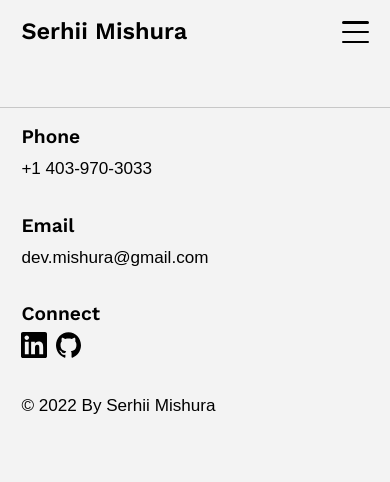
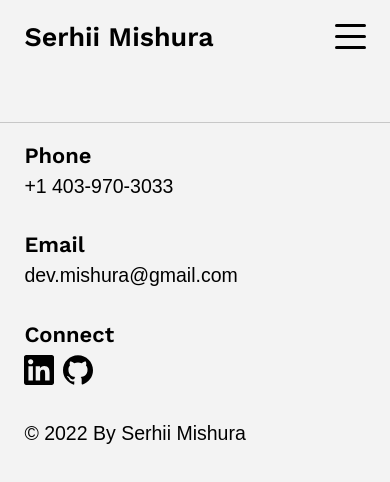
Before and after one commit to MishuraSergey/personal-page, a website built with Vite: page index.html in a window 390 px wide. Built offline with nearby package versions, Linux system fonts and the light colour scheme; a web font is replaced by a local one.

Commit message:
some style fixes

```diff
--- a/src/css/defaults.scss
+++ b/src/css/defaults.scss
@@ -4,7 +4,7 @@
 
 $default-font: 16px;
 $default-pc-font: .98vw;
-$default-mobile-font: 4.385vw;
+$default-mobile-font: 5vw;
 $pc-point: 1919px;
 $mobile-point: 768px;
 
--- a/src/css/style.scss
+++ b/src/css/style.scss
@@ -42,7 +42,7 @@ h5 {
     font-size: emSize(18);
 }
 p {
-    line-height: 1.6;
+    //line-height: 1.6;
 }
 header {
     nav {
```
